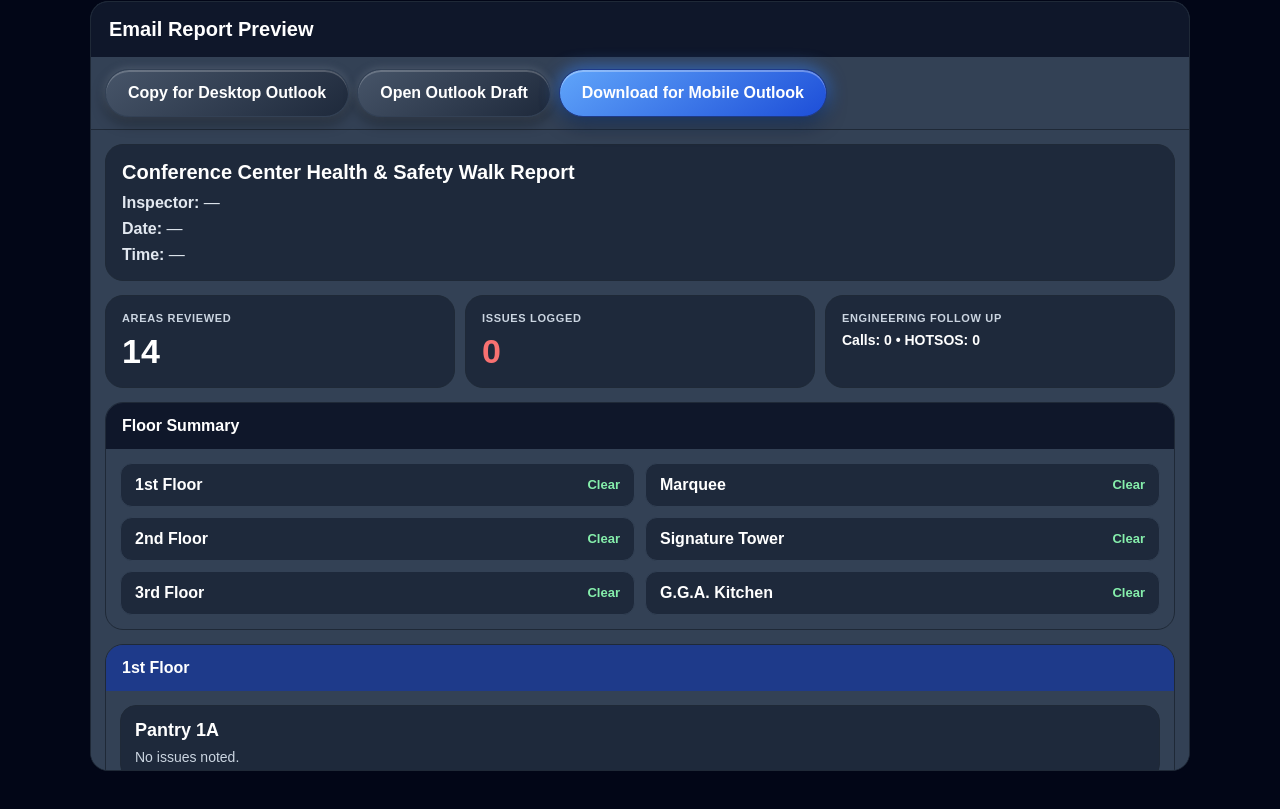
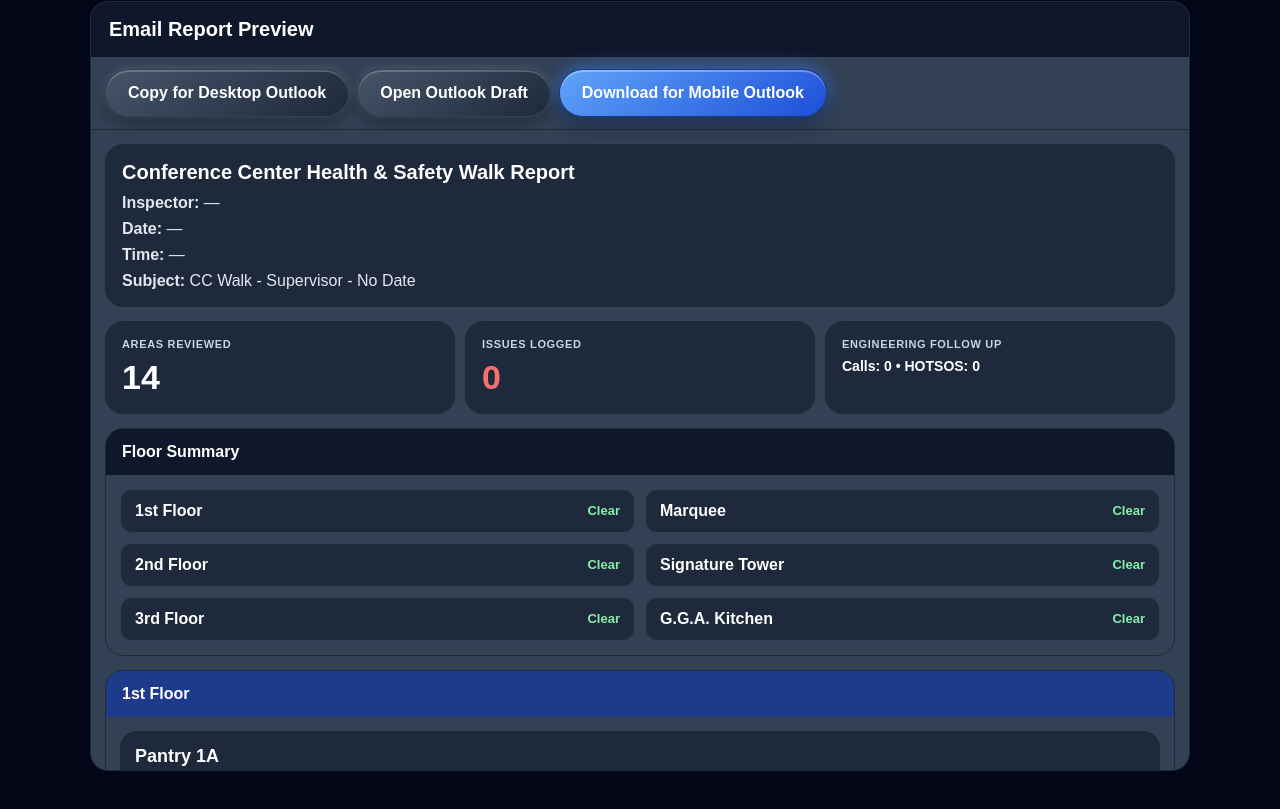
Before and after one commit to Dapsey01/Health-Saftey-Inspection, a React (Vite) app: page / in a window 1280 px wide. Shown: the part 1807-2616 px from the top of the page. Built offline with nearby package versions, Linux system fonts and the light colour scheme.

Commit message:
Update App.jsx

```diff
--- a/src/App.jsx
+++ b/src/App.jsx
@@ -329,24 +329,35 @@ export default function App() {
     return STRUCTURE.map((group) => ({
       ...group,
       areas: group.areas.map((area) => {
-        const issues = Object.entries(form.areas[area.name].items)
+        const areaItems = form.areas[area.name].items;
+
+        const issues = Object.entries(areaItems)
           .filter(([, item]) => item.status === "Issue")
           .map(([itemName, item]) => ({
             itemName,
             ...item,
           }));
 
-        const temps = Object.entries(form.areas[area.name].items)
+        const temps = Object.entries(areaItems)
           .filter(([itemName, item]) => isTempItem(itemName) && item.temperature !== "")
           .map(([itemName, item]) => ({
             itemName,
             temperature: item.temperature,
           }));
 
+        const routineChecks = Object.entries(areaItems)
+          .filter(([itemName]) => itemName === "Hand Sink" || itemName === "Ice Machine")
+          .map(([itemName, item]) => ({
+            itemName,
+            status: item.status === "Issue" ? "Issue" : "OK",
+            issue: item.status === "Issue" ? item.issue || "Issue logged" : "No issues noted",
+          }));
+
         return {
           name: area.name,
           issues,
           temps,
+          routineChecks,
           notes: form.areas[area.name].notes,
         };
       }),
@@ -391,6 +402,8 @@ export default function App() {
     floorSummary.find((f) => f.floor === "Signature Tower"),
     floorSummary.find((f) => f.floor === "G.G.A. Kitchen"),
   ].filter(Boolean);
+
+  const reportSubject = `CC Walk - ${form.inspector || "Supervisor"} - ${form.date || "No Date"}`;
 
   const saveWalk = () => {
     const entry = {
@@ -451,7 +464,26 @@ export default function App() {
 
         const areaHtml = group.areas
           .map((area) => {
-            const hasContent = area.issues.length || area.temps.length || area.notes;
+            const hasContent =
+              area.issues.length || area.temps.length || area.notes || area.routineChecks.length;
+
+            const routineChecksHtml = area.routineChecks.length
+              ? `
+                <table role="presentation" width="100%" cellpadding="0" cellspacing="0" style="border-collapse:collapse;margin-top:12px;border:1px solid #e5e7eb;border-radius:12px;overflow:hidden;background:#ffffff;">
+                  <tr>
+                    <td colspan="2" style="background:#f8fafc;color:#475569;font-size:12px;font-weight:700;text-transform:uppercase;letter-spacing:.04em;padding:10px 12px;border-bottom:1px solid #e5e7eb;">Routine Checks</td>
+                  </tr>
+                  ${area.routineChecks
+                    .map(
+                      (check) => `
+                      <tr>
+                        <td style="padding:10px 12px;border-top:1px solid #e5e7eb;color:#111827;font-size:14px;">${escapeHtml(check.itemName)}</td>
+                        <td style="padding:10px 12px;border-top:1px solid #e5e7eb;color:${check.status === "OK" ? "#15803d" : "#b91c1c"};font-size:14px;font-weight:700;text-align:right;">${escapeHtml(check.status)}${check.status === "OK" ? "" : ` - ${escapeHtml(check.issue)}`}</td>
+                      </tr>`
+                    )
+                    .join("")}
+                </table>`
+              : "";
 
             const issuesHtml = area.issues
               .map(
@@ -524,7 +556,8 @@ export default function App() {
               <div style="margin-top:12px;border:1px solid #e5e7eb;border-radius:16px;background:#f8fafc;padding:16px;">
                 <div style="font-weight:700;font-size:18px;color:#111827;margin-bottom:8px;">${escapeHtml(area.name)}</div>
                 ${!hasContent ? `<div style="font-size:14px;color:#64748b;">No issues noted.</div>` : ""}
-                ${issuesHtml ? `<table role="presentation" width="100%" cellpadding="0" cellspacing="0" style="border-collapse:collapse;">${issuesHtml}</table>` : ""}
+                ${routineChecksHtml}
+                ${issuesHtml ? `<table role="presentation" width="100%" cellpadding="0" cellspacing="0" style="border-collapse:collapse;margin-top:12px;">${issuesHtml}</table>` : ""}
                 ${tempsHtml}
                 ${notesHtml}
               </div>`;
@@ -628,9 +661,7 @@ export default function App() {
   };
 
   const openOutlookDraft = () => {
-    const subject = encodeURIComponent(
-      `Conference Center Health & Safety Walk Report${form.date ? ` - ${form.date}` : ""}`
-    );
+    const subject = encodeURIComponent(reportSubject);
     const body = encodeURIComponent(
       "Your formatted report is copied. Paste it into the body of this Outlook message for best results."
     );
@@ -1061,6 +1092,30 @@ export default function App() {
     noIssuesText: {
       fontSize: 14,
       color: "#cbd5e1",
+    },
+    previewRoutineWrap: {
+      marginTop: 10,
+      overflow: "hidden",
+      border: "1px solid #334155",
+      borderRadius: 12,
+      background: "#111827",
+    },
+    previewRoutineHeader: {
+      background: "#0f172a",
+      padding: "10px 12px",
+      fontSize: 12,
+      fontWeight: "bold",
+      textTransform: "uppercase",
+      color: "#cbd5e1",
+    },
+    previewRoutineRow: {
+      display: "grid",
+      gridTemplateColumns: "1.4fr 1fr",
+      gap: 8,
+      padding: "10px 12px",
+      borderTop: "1px solid #334155",
+      color: "#f8fafc",
+      fontSize: 14,
     },
     previewIssueCard: {
       display: "grid",
@@ -1545,6 +1600,7 @@ export default function App() {
                   <div><strong>Inspector:</strong> {form.inspector || "—"}</div>
                   <div><strong>Date:</strong> {form.date || "—"}</div>
                   <div><strong>Time:</strong> {form.time || "—"}</div>
+                  <div><strong>Subject:</strong> {reportSubject}</div>
                 </div>
               </div>
 
@@ -1603,13 +1659,34 @@ export default function App() {
 
                   <div style={styles.previewGroupBody}>
                     {group.areas.map((area) => {
-                      const hasContent = area.issues.length || area.temps.length || area.notes;
+                      const hasContent =
+                        area.issues.length || area.temps.length || area.notes || area.routineChecks.length;
 
                       return (
                         <div key={area.name} style={styles.previewAreaCard}>
                           <div style={styles.previewAreaTitle}>{area.name}</div>
 
                           {!hasContent && <div style={styles.noIssuesText}>No issues noted.</div>}
+
+                          {!!area.routineChecks.length && (
+                            <div style={styles.previewRoutineWrap}>
+                              <div style={styles.previewRoutineHeader}>Routine Checks</div>
+                              {area.routineChecks.map((check, idx) => (
+                                <div key={`${area.name}-check-${idx}`} style={styles.previewRoutineRow}>
+                                  <div>{check.itemName}</div>
+                                  <div
+                                    style={{
+                                      fontWeight: 700,
+                                      textAlign: "right",
+                                      color: check.status === "OK" ? "#86efac" : "#f87171",
+                                    }}
+                                  >
+                                    {check.status === "OK" ? "OK" : `Issue - ${check.issue}`}
+                                  </div>
+                                </div>
+                              ))}
+                            </div>
+                          )}
 
                           {!!area.issues.length && (
                             <div style={{ marginTop: 10 }}>
```
